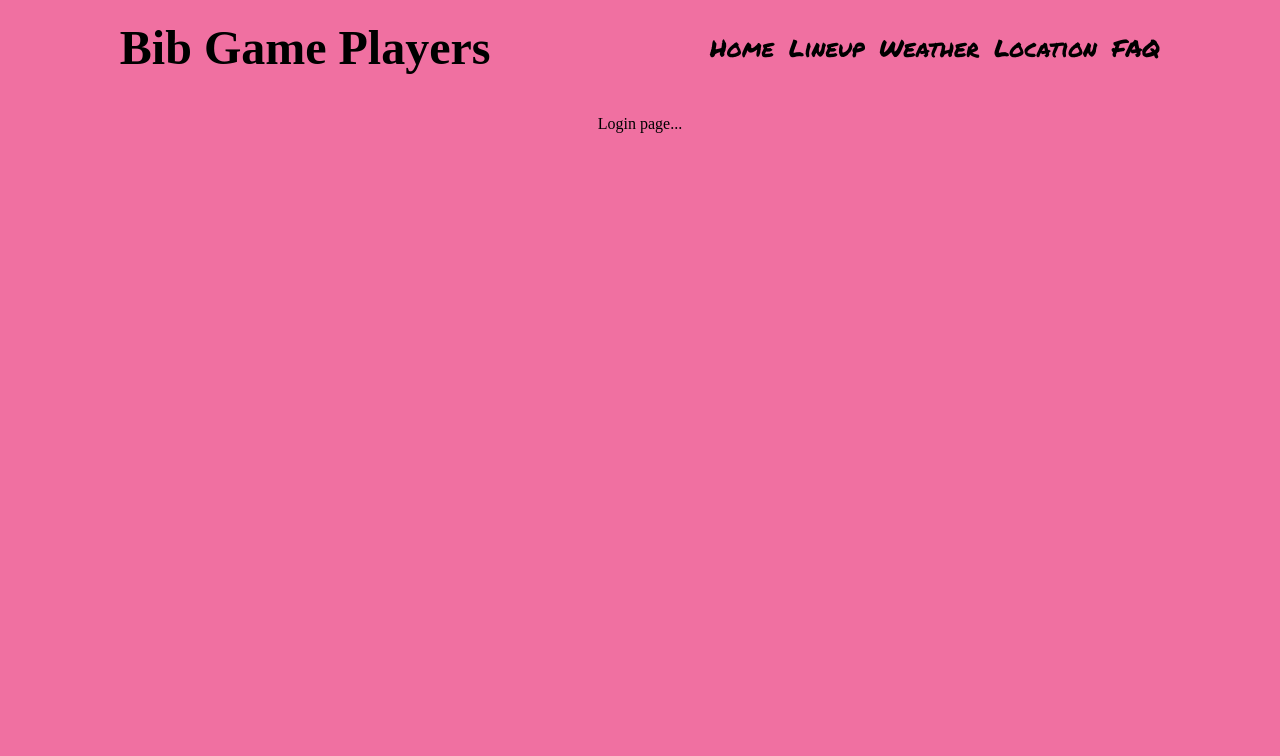
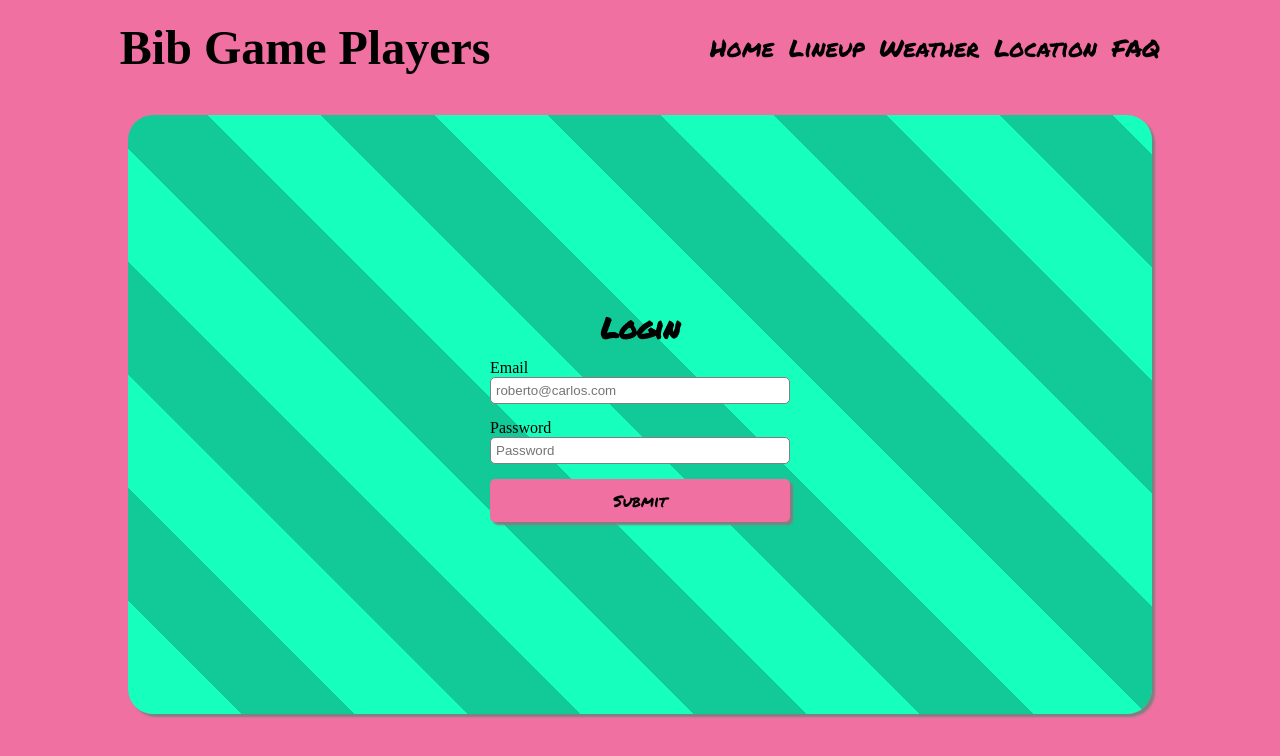
Before and after one commit to hippobobimus/football-organiser, a React (Create React App) app in the folder frontend/: page /login in a window 1280 px wide. Shown: the top 756 px of the page. Built offline with nearby package versions, Linux system fonts and the light colour scheme; a web font is replaced by a local one.

Commit message:
added form component to login page

```diff
--- a/frontend/src/routes/Login.js
+++ b/frontend/src/routes/Login.js
@@ -1,6 +1,11 @@
+import { Card } from '../components/styles';
+import LoginForm from '../features/auth/LoginForm';
+
 const Login = () => {
   return (
-    <p>Login page...</p>
+    <Card>
+      <LoginForm title='Login'/>
+    </Card>
   );
 }
 
```
